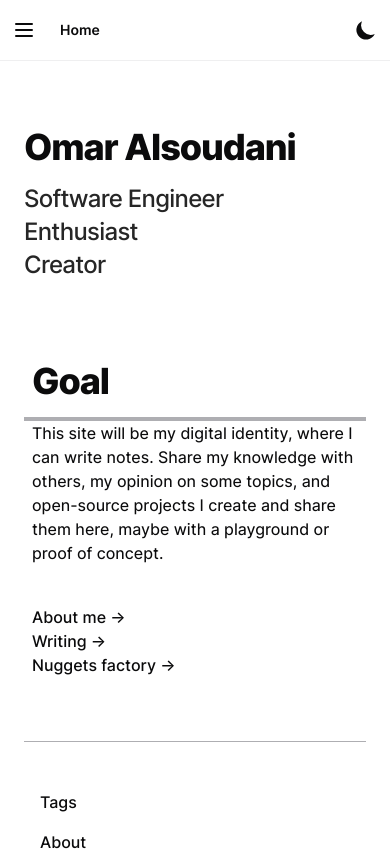
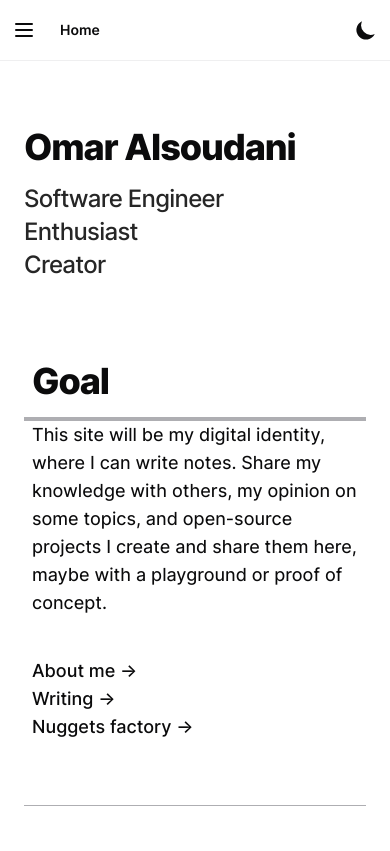
Before and after one commit to omaralsoudanii/mkreg.dev, a Next.js app: page / in a window 390 px wide. Shown: the top 851 px of the page. Built offline with nearby package versions, Linux system fonts and the light colour scheme; what @tailwindcss/typography, tailwindcss-line-clamp would draw is missing.

Commit message:
fix sizes for home page

```diff
--- a/src/pages/index.tsx
+++ b/src/pages/index.tsx
@@ -28,7 +28,7 @@ const Home = () => {
               </h1>
             </div>
             <div className="flex flex-col !px-2">
-              <p className="lg:!text-xl">
+              <p className="text-lg lg:!text-xl">
                 This site will be my digital identity, where I can write notes.
                 Share my knowledge with others, my opinion on some topics, and
                 open-source projects I create and share them here, maybe with a
@@ -37,17 +37,17 @@ const Home = () => {
             </div>
           </div>
           <div className="grid items-start grid-cols-1 text-left md:gap-4 md:items-center md:text-center md:grid-cols-3 !px-2">
-            <p className="lg:!text-xl lg:!font-bold">
+            <p className="text-lg lg:!text-xl lg:!font-semibold">
               <Link href="/about">
                 <a className="my-2 link-unstyled"> About me &rarr; </a>
               </Link>
             </p>
-            <p className="lg:!text-xl lg:!font-bold">
+            <p className="text-lg lg:!text-xl lg:!font-semibold">
               <Link href="/writing">
                 <a className="my-2 link-unstyled"> Writing &rarr; </a>
               </Link>
             </p>
-            <p className="lg:!text-xl lg:!font-bold">
+            <p className="text-lg lg:!text-xl lg:!font-semibold">
               <Link href="/nuggets">
                 <a className="my-2 link-unstyled"> Nuggets factory &rarr; </a>
               </Link>
--- a/src/styles/custom.css
+++ b/src/styles/custom.css
@@ -42,7 +42,7 @@
   }
 
   .nav-default {
-    @apply flex py-3 text-sm font-semibold md:py-2 md:rounded md:items-center md:justify-center;
+    @apply flex py-3 text-base font-semibold md:py-2 md:rounded md:items-center md:justify-center;
   }
 
   .nav-active {
```
